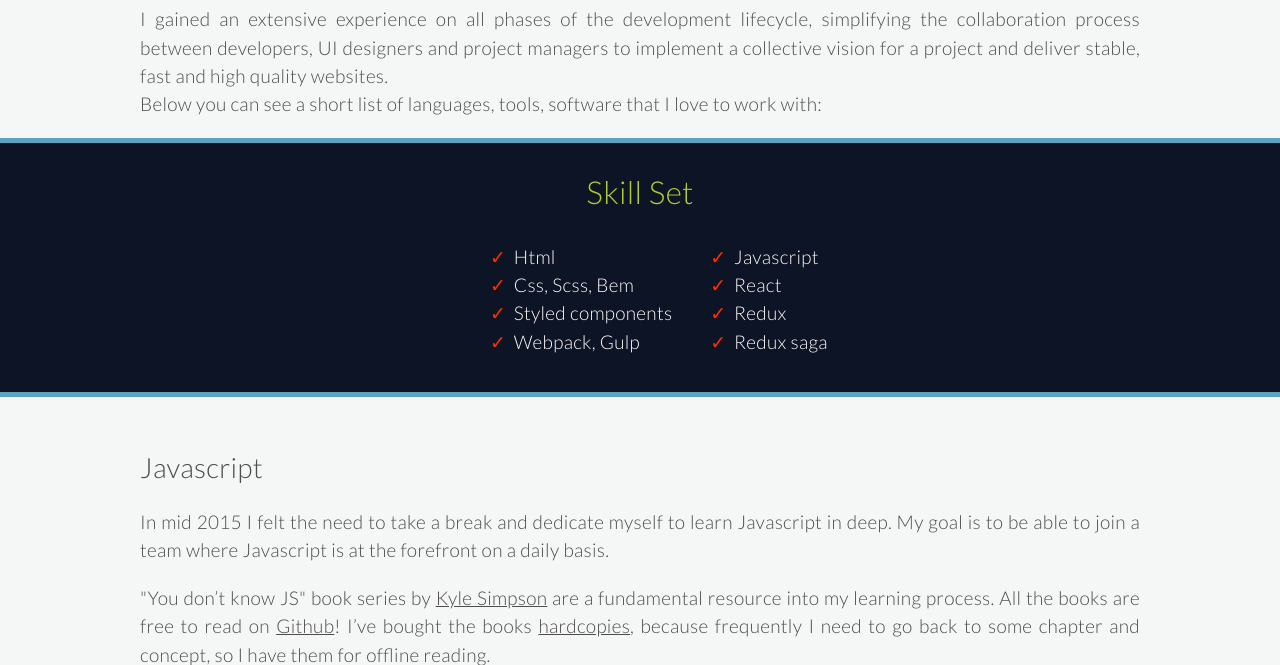
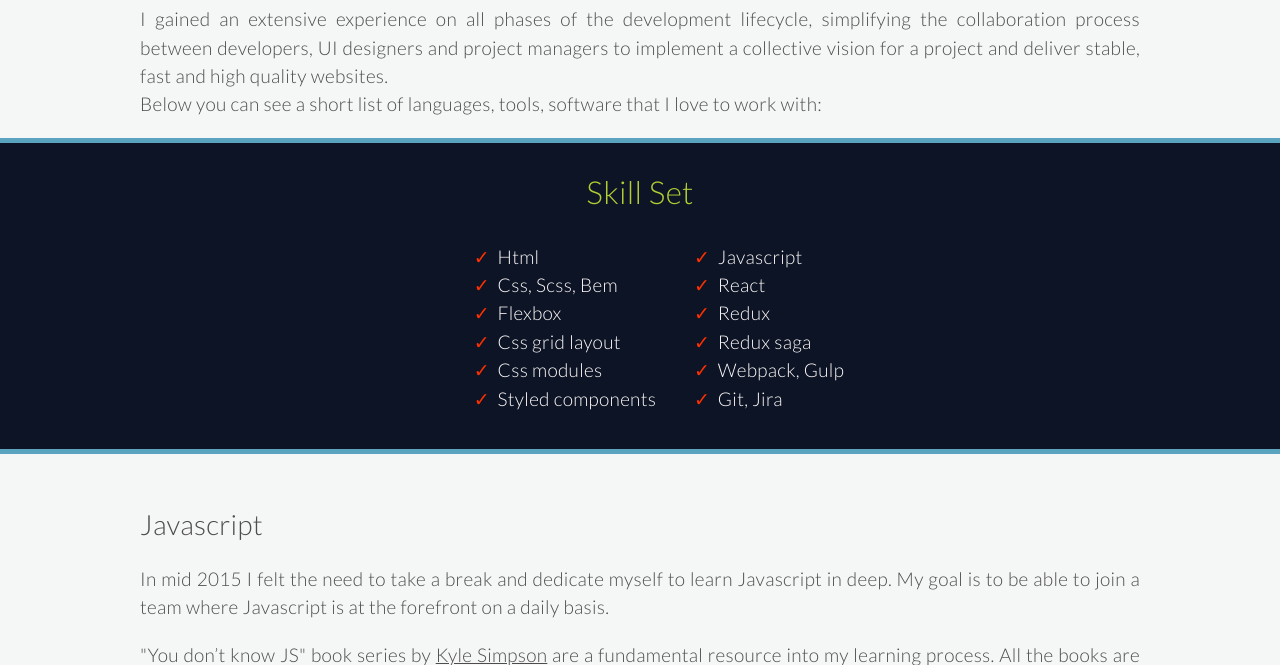
Before and after one commit to SimoNonnis/Robot2, a PHP site: page /about in a window 1280 px wide. Shown: the part 712-1377 px from the top of the page. Run offline with PHP 8.4, Linux system fonts and the light colour scheme.

Commit message:
Update about.php

```diff
--- a/about.php
+++ b/about.php
@@ -39,14 +39,18 @@
           <ul class="g-listClean focused-list">
             <li>Html</li>
             <li>Css, Scss, Bem</li>
+            <li>Flexbox</li>
+            <li>Css grid layout</li>
+            <li>Css modules</li>
             <li>Styled components</li>
-            <li>Webpack, Gulp</li>
           </ul>
           <ul class="g-listClean focused-list">
             <li>Javascript</li>
             <li>React</li>
             <li>Redux</li>
             <li>Redux saga</li>
+            <li>Webpack, Gulp</li>
+            <li>Git, Jira</li>
           </ul>
           </div>
         </div>
```
